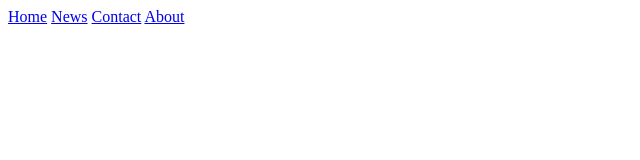
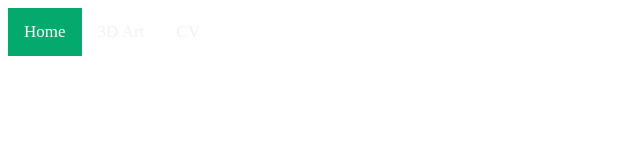
Before and after one commit to Caffeine-Powered/WillEdwardsPortfolio, a plain HTML site: page index.html in a window 1280 px wide. Shown: the whole page, without its empty margins (0-640 px from the left). Drawn offline with Linux system fonts and the light colour scheme.

Commit message:
sadasdas

```diff
--- a/index.html
+++ b/index.html
@@ -5,12 +5,12 @@
         <meta http-equiv="X-UA Compatible" content="IE=edge">
         <meta name="viewport" content="width=device-width, initial-scale=1.0">
         <title>Document</title>
+        <link rel="stylesheet" href="styles.css">
     </head>
 <div class="topnav">
   <a class="active" href="#home">Home</a>
-  <a href="#news">News</a>
-  <a href="#contact">Contact</a>
-  <a href="#about">About</a>
+  <a href="#3D Art">3D Art</a>
+  <a href="https://drive.google.com/file/d/1micZ8NqTAGojfrdcLUNbrJGhGhvN3l1e/view">CV</a>
 </div>
 
 </html>
--- /dev/null
+++ b/styles.css
@@ -0,0 +1,26 @@
+/*.topnav {
+  background-color: #333;
+  overflow: hidden;
+}
+
+/* Style the links inside the navigation bar */
+.topnav a {
+  float: left;
+  color: #f2f2f2;
+  text-align: center;
+  padding: 14px 16px;
+  text-decoration: none;
+  font-size: 17px;
+}
+
+/* Change the color of links on hover */
+.topnav a:hover {
+  background-color: #ddd;
+  color: black;
+}
+
+/* Add a color to the active/current link */
+.topnav a.active {
+  background-color: #04AA6D;
+  color: white;
+}
```
Also changed, not shown: css.html (added).
